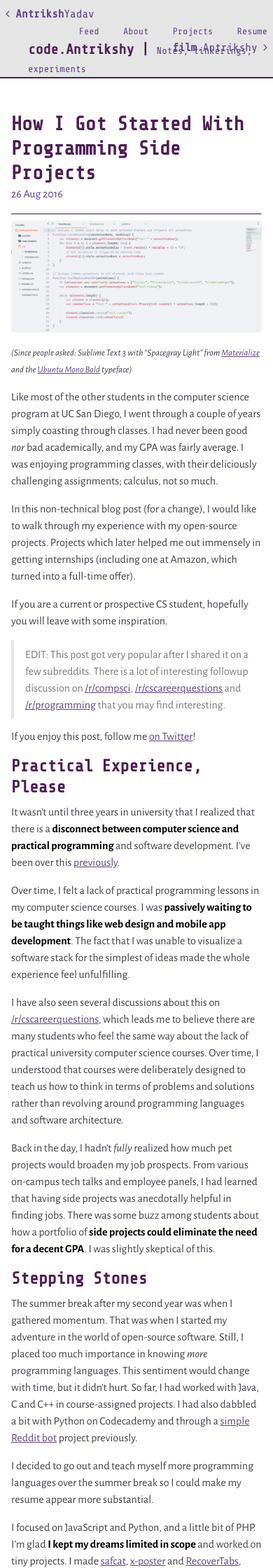
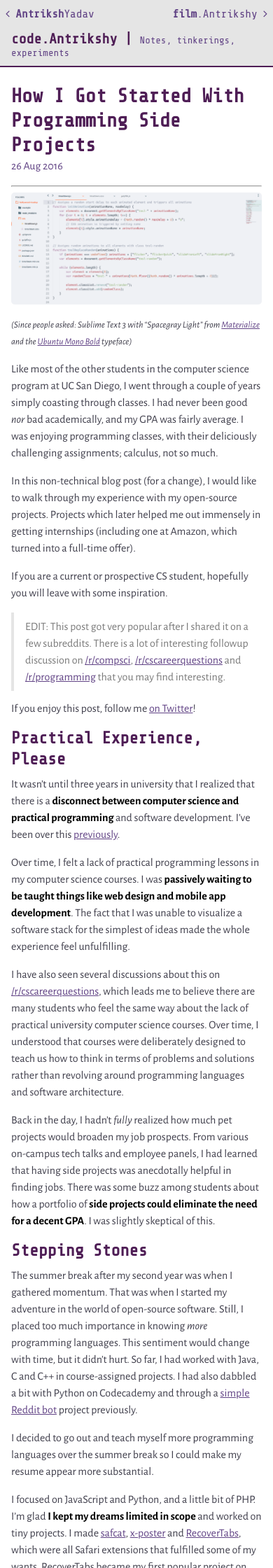
Before and after one commit to Antrikshy/antrikshy.github.io, a Jekyll site: the page built from code/_posts/2016-08-26-how-i-got-started-with-programming-side-projects.md, in a window 390 px wide. Shown: the top 2240 px of the page at 70% size. Built offline with Jekyll 4.4.1, drawn with Linux system fonts in a browser that asks for light colours; some web fonts are replaced; a script that is not in the unit is left out; comment, search, counter and statistics services are not loaded.

Commit message:
Masthead visual optimizations for narrow viewports

```diff
--- a/_includes/code_masthead.html
+++ b/_includes/code_masthead.html
@@ -4,7 +4,6 @@
   </nav>
   <nav class="masthead-links">
     {% for page in site.code.masthead_pages %}
-      &nbsp;&nbsp;
       <small><a href="{{ page[1] }}">{{ page[0] }}</a></small>
     {% endfor %}
     <br/>
--- a/_includes/film_masthead.html
+++ b/_includes/film_masthead.html
@@ -4,7 +4,6 @@
   </nav>
   <nav class="masthead-links">
     {% for page in site.film.masthead_pages %}
-      &nbsp;&nbsp;
       <small><a href="{{ page[1] }}">{{ page[0] }}</a></small>
     {% endfor %}
     <br/>
--- a/code/_posts/2016-08-26-how-i-got-started-with-programming-side-projects.md
+++ b/code/_posts/2016-08-26-how-i-got-started-with-programming-side-projects.md
@@ -22,7 +22,7 @@ If you enjoy this post, follow me [on Twitter](https://twitter.com/Antrikshy)!
 
 ## Practical Experience, Please
 
-It wasn't until three years in university that I realized that there is a **disconnect between computer science and practical programming** and software development. I've been over this [previously]({% post_url 2015-05-30-a-computer-science-program-is-not-a-software-engineering-program %}).
+It wasn't until three years in university that I realized that there is a **disconnect between computer science and practical programming** and software development. I've been over this [previously](/code/computer-science-programs-are-not-software-engineering-programs).
 
 Over time, I felt a lack of practical programming lessons in my computer science courses. I was **passively waiting to be taught things like web design and mobile app development**. The fact that I was unable to visualize a software stack for the simplest of ideas made the whole experience feel unfulfilling.
 
@@ -100,7 +100,7 @@ Additionally, **it's nice to show off your code to prospective employers**.
 
 In fact, I suggest intentionally picking small projects. **Smaller projects are easier to finish and maintain**. Focus on just what you need in order to pick up specific skills. Don't start working on the next big social network or *the* definitive find-a-study-buddy app. Some ideas do not sound as daunting as they should.
 
-Getting started with JavaScript? Make a browser extension. Want to pick up Python? Make a small command line utility and [publish it]({% post_url 2016-08-17-python-single-file-script-project-structure-and-distribution-through-pypi-pip-for-noobs %}). Sometimes, even deployment is its own challenge.
+Getting started with JavaScript? Make a browser extension. Want to pick up Python? Make a small command line utility and [publish it](/code/publish-python-single-file-script-project-structure-pypi-pip-noobs-beginners). Sometimes, even deployment is its own challenge.
 
 Especially as a beginner, fill your portfolio with bit-sized (heh) projects. You will soon get a feel for what is achievable (without burning out) and what isn't.
 
@@ -170,7 +170,7 @@ If you are an inexperienced programmer in school or university, here are a few i
 - Make a wrapper library around an API using a language of your choice. The world can always use more API wrappers ([example](https://github.com/Antrikshy/NetflixRoulette_NodeJS)).
 - Build a command line utility that makes your life easier ([example](https://github.com/Antrikshy/ignr.py)).
 - Design some sort of framework (design or otherwise) for others to build their own projects on top of ([example](https://github.com/Antrikshy/Tinseltown.js)).
-- Get a Raspberry Pi, set up Arch Linux, [make it accessible over the web]({% post_url 2015-12-13-make-your-raspberry-pi-accessible-over-the-web-an-arch-linux-guide %}) via SSH, connect sensors to it and monitor your room temperature and other things. Even if there isn't much programming involved, there's a lot to learn here.
+- Get a Raspberry Pi, set up Arch Linux, [make it accessible over the web](/code/make-raspberry-pi-accessible-over-web-arch-linux) via SSH, connect sensors to it and monitor your room temperature and other things. Even if there isn't much programming involved, there's a lot to learn here.
 - Create a Reddit bot! Fulfill someone's request on [/r/RequestABot](https://www.reddit.com/r/RequestABot/), and look at [/r/botwatch](https://www.reddit.com/r/botwatch/) for help and inspiration.
 
 The important thing to do first is to get your ball rolling. **As you work on software projects, you will inevitably find cool things on GitHub that inspire you**. Keep an eye out for what other people do, and try to incorporate those things into your own projects. As a web design hobbyist, I am always on the lookout for interesting approaches to breadcrumb navigation, single-page web apps and other UX elements. If you like designing mobile apps, browse the app store of your choice and find inspiration. Search for languages and technologies of your choice on GitHub to see what others are up to.
--- a/public/css/poole.css
+++ b/public/css/poole.css
@@ -171,10 +171,8 @@ dd {
 
 /* Misc */
 hr {
-  position: relative;
-  /*margin: 1.5rem 0;*/
+  position: relative;\
   border-top: 1px solid var(--primary-color);
-  /*border-bottom: 1px solid #fff;*/
 }
 
 abbr {
@@ -378,6 +376,9 @@ tbody tr:nth-child(odd) th {
   top: 0.5rem;
   right: 0.5rem;
 }
+.masthead-links small {
+  margin-left: 1rem;
+}
 .masthead a {
   color: var(--primary-color);
 }
@@ -389,10 +390,24 @@ tbody tr:nth-child(odd) th {
   background-color: transparent;
 }
 @media (max-width: 38em) {
+  .masthead {
+    height: 6rem;
+    margin-bottom: 1.5rem;
+  }
+  .masthead-title {
+    padding-top: 0.5rem;
+    padding-left: 0.5rem;
+    line-height: 1rem;
+  }
   .masthead-links {
     position: absolute;
-    top: 2rem;
+    top: 0.5rem;
     right: 0.5rem;
+  }
+  /* This hides additional links in the masthead on narrow viewports */
+  .masthead-links small,
+  .masthead-links br {
+    display: none;
   }
 }
 
@@ -543,11 +558,9 @@ a.pagination-item:hover {
 .gist-file {
   border: none !important;
 }
-
 .gist-data {
   border: none !important;
 }
-
 .gist-meta {
   background-color: #f4f5f5 !important;
 }
```
